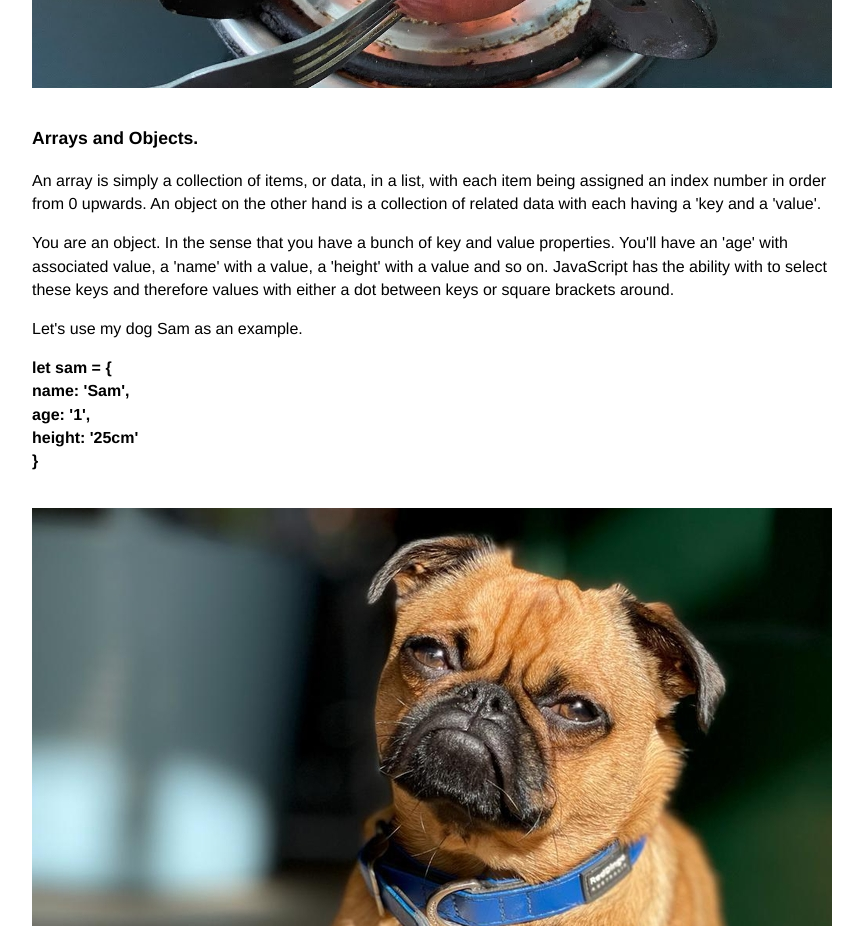
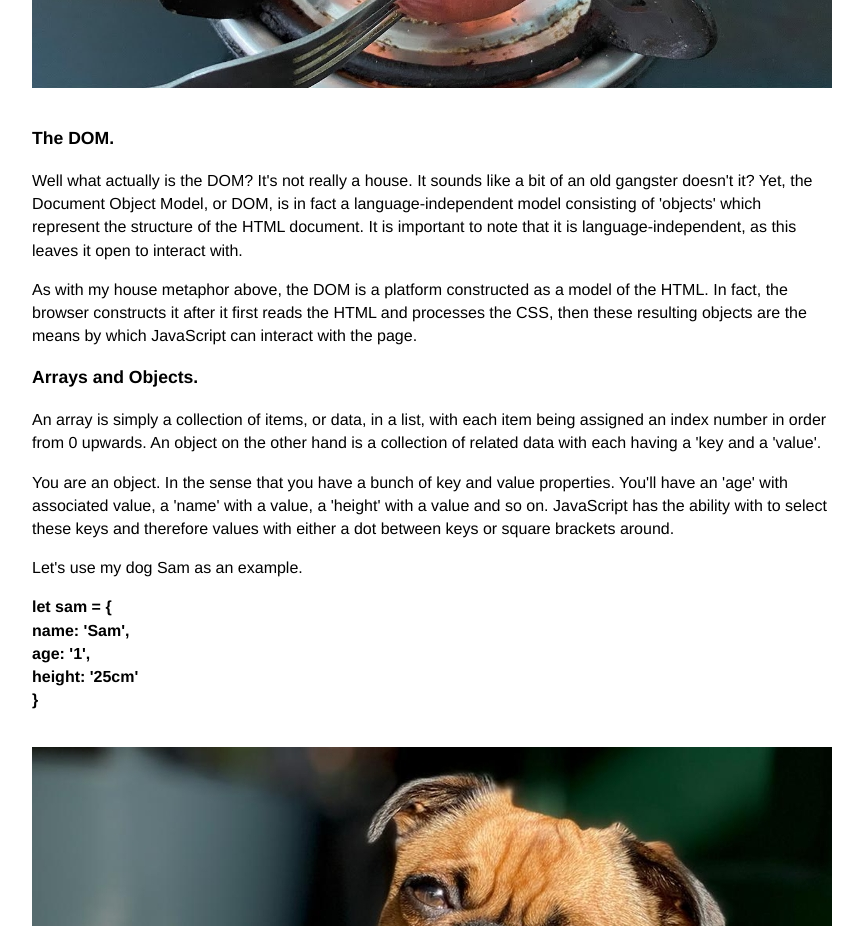
Before and after one commit to ben-bwilly-williams/ben-bwilly-williams.github.io, a plain HTML site: page blog/javascript-dom.html in a window 1280 px wide. Shown: the part 1440-2366 px from the top of the page, without its empty margins (208-1071 px from the left). Drawn offline with Linux system fonts and the light colour scheme; files whose address does not match are found by name.

Commit message:
Add the DOM the JS blog

```diff
--- a/blog/javascript-dom.html
+++ b/blog/javascript-dom.html
@@ -21,12 +21,27 @@
       <p>The exceptional occasions that I mentioned are referred to as control structures, with a couple of common examples being loops and conditional statements. A loop is effectively an instruction to, you guessed it, loop through blocks of code or information. This may be to leave your onion cooking to check through who earlier said they're coming for dinner, then based on the information you just scanned through, set the table for however many. A conditional statement in this case might say IF the onion looks nice – all good. ELSE – it's the bin for the onion. Dinner's off.</p>
       <img class="blog-page-image" src="../images/onion-on-fire.jpeg" alt="Onion of fire">
 
+      <p class="opening-para">The DOM.</p>
+      <p>
+        Well what actually is the DOM? It's not really a house. It sounds like a bit of an old gangster doesn't it? Yet, the Document Object Model, or DOM, is in fact a language-independent model consisting of 'objects' which represent the structure of the HTML document. It is important to note that it is language-independent, as this leaves it open to interact with.
+      </p>
+      <p>
+        As with my house metaphor above, the DOM is a platform constructed as a model of the HTML. In fact, the browser constructs it after it first reads the HTML and processes the CSS, then these resulting objects are the means by which JavaScript can interact with the page.
+      </p>
 
       <p class="opening-para">Arrays and Objects.</p>
-      <p>An array is simply a collection of items, or data, in a list, with each item being assigned an index number in order from 0 upwards. An object on the other hand is a collection of related data with each having a 'key and a 'value'.</p>
-      <p>You are an object. In the sense that you have a bunch of key and value properties. You'll have an 'age' with associated value, a 'name' with a value, a 'height' with a value and so on. JavaScript has the ability with to select these keys and therefore values with either a dot between keys or square brackets around.</p>
-      <p>Let's use my dog Sam as an example.</p>
-      <p class="bolder">let sam = {<br>
+      <p>
+        An array is simply a collection of items, or data, in a list, with each item being assigned an index number in order from 0 upwards. An object on the other hand is a collection of related data with each having a 'key and a 'value'.
+      </p>
+      <p>
+        You are an object. In the sense that you have a bunch of key and value properties. You'll have an 'age' with associated value, a 'name' with a value, a 'height' with a value and so on. JavaScript has the ability with to select these keys and therefore values with either a dot between keys or square brackets around.
+      </p>
+      <p>
+        Let's use my dog Sam as an example.
+      </p>
+
+      <p
+      class="bolder">let sam = {<br>
         name: 'Sam',<br>
         age: '1',<br>
         height: '25cm'<br>
```
